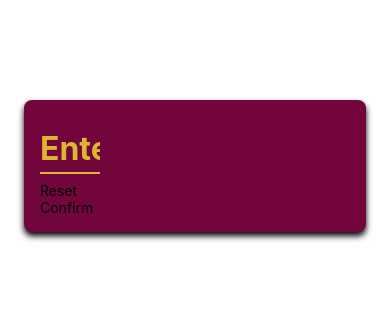
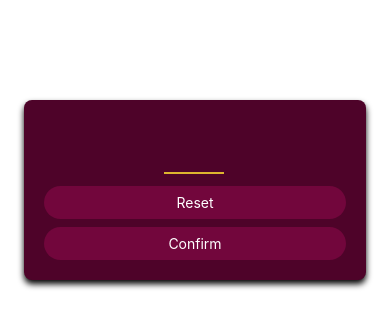
Before and after one commit to Nishant-Bhosale/GuessTheNumber_ReactNative, a React Native app: screen / in a window 390 px wide. Shown: the top 328 px of the page. Built offline with nearby package versions, Linux system fonts and the light colour scheme.

Commit message:
Made buttons more stylish

```diff
--- a/components/PrimaryButton.js
+++ b/components/PrimaryButton.js
@@ -1,13 +1,45 @@
-import { View, Text, Pressable } from "react-native";
+import { View, Text, Pressable, StyleSheet } from "react-native";
 
 const PrimaryButton = ({ children }) => {
+	const onPressHandler = () => {
+		console.log("pressed");
+	};
+
 	return (
-		<Pressable>
-			<View>
-				<Text>{children}</Text>
-			</View>
-		</Pressable>
+		<View style={styles.buttonOuterContainer}>
+			<Pressable
+				style={({ pressed }) =>
+					pressed
+						? [styles.pressed, styles.buttonInnerContainer]
+						: styles.buttonInnerContainer
+				}
+				onPress={onPressHandler}
+				android_ripple={{ color: "#640233" }}
+			>
+				<Text style={styles.buttonText}>{children}</Text>
+			</Pressable>
+		</View>
 	);
 };
 
+const styles = StyleSheet.create({
+	buttonOuterContainer: {
+		borderRadius: 28,
+		margin: 4,
+		overflow: "hidden",
+	},
+	buttonInnerContainer: {
+		backgroundColor: "#72063c",
+		paddingVertical: 8,
+		paddingHorizontal: 16,
+		elevation: 4,
+	},
+	buttonText: {
+		color: "white",
+		textAlign: "center",
+	},
+	pressed: {
+		opacity: 0.75,
+	},
+});
 export default PrimaryButton;
--- a/screens/StartGameScreen.js
+++ b/screens/StartGameScreen.js
@@ -5,8 +5,6 @@
 	return (
 		<View style={styles.inputContainer}>
 			<TextInput
-				placeholder="Enter a number"
-				placeholderTextColor="#ddb52f"
 				maxLength={2}
 				autoCapitalize="none"
 				autoCorrect={false}
@@ -26,7 +24,7 @@
 		marginTop: 100,
 		marginHorizontal: 24,
 		borderRadius: 8,
-		backgroundColor: "#72063c",
+		backgroundColor: "#4e0329",
 		elevation: 10,
 		shadowColor: "black",
 		shadowOffset: { width: 0, height: 4 },
@@ -39,6 +37,7 @@
 		fontSize: 32,
 		borderBottomColor: "#ddb52f",
 		borderBottomWidth: 2,
+		marginLeft: "40%",
 		color: "#ddb52f",
 		marginVertical: 8,
 		fontWeight: "bold",
```
